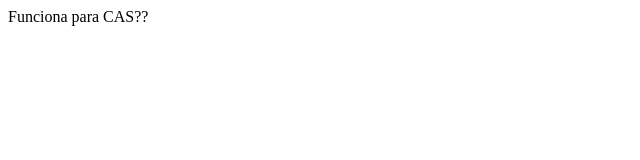
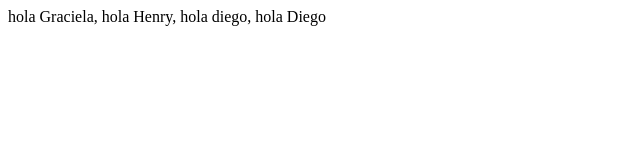
Before and after one commit to MiguelS2019/CASPR01, a plain HTML site: page index.html in a window 1280 px wide. Shown: the whole page, without its empty margins (0-640 px from the left). Drawn offline with Linux system fonts and the light colour scheme.

Commit message:
4 commit

```diff
--- a/index.html
+++ b/index.html
@@ -7,6 +7,6 @@
     <title>CAS_PR01</title>
 </head>
 <body>
-    Funciona para CAS??
+    hola Graciela, hola Henry, hola diego, hola Diego
 </body>
 </html>
```
